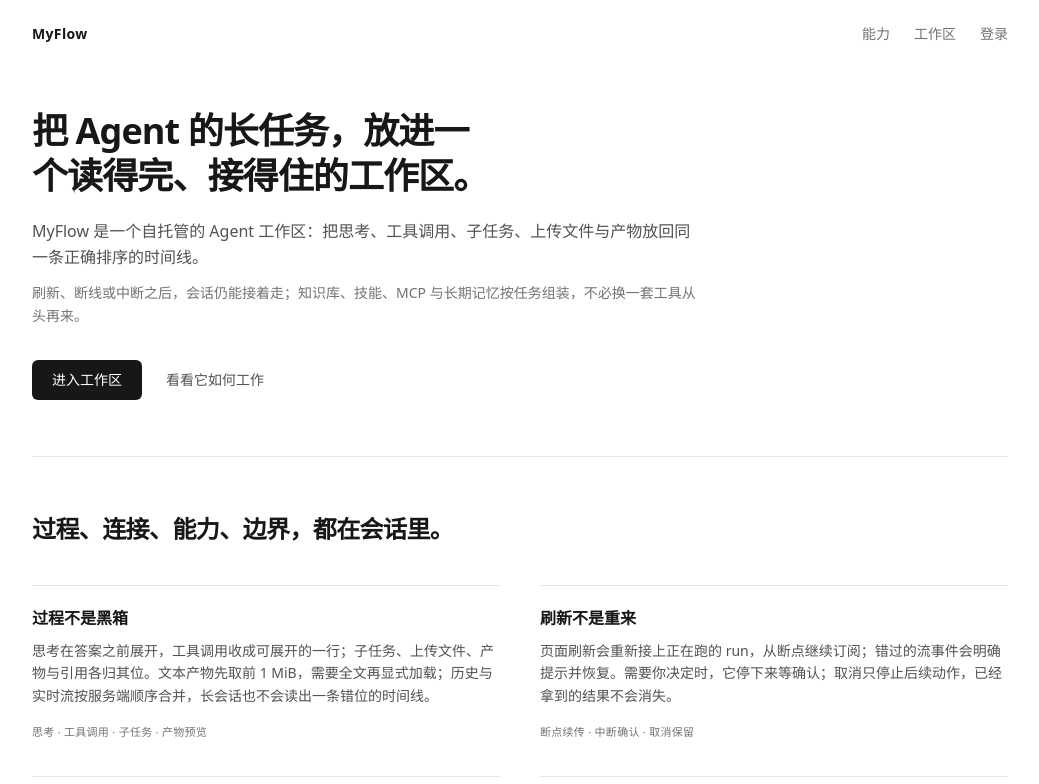
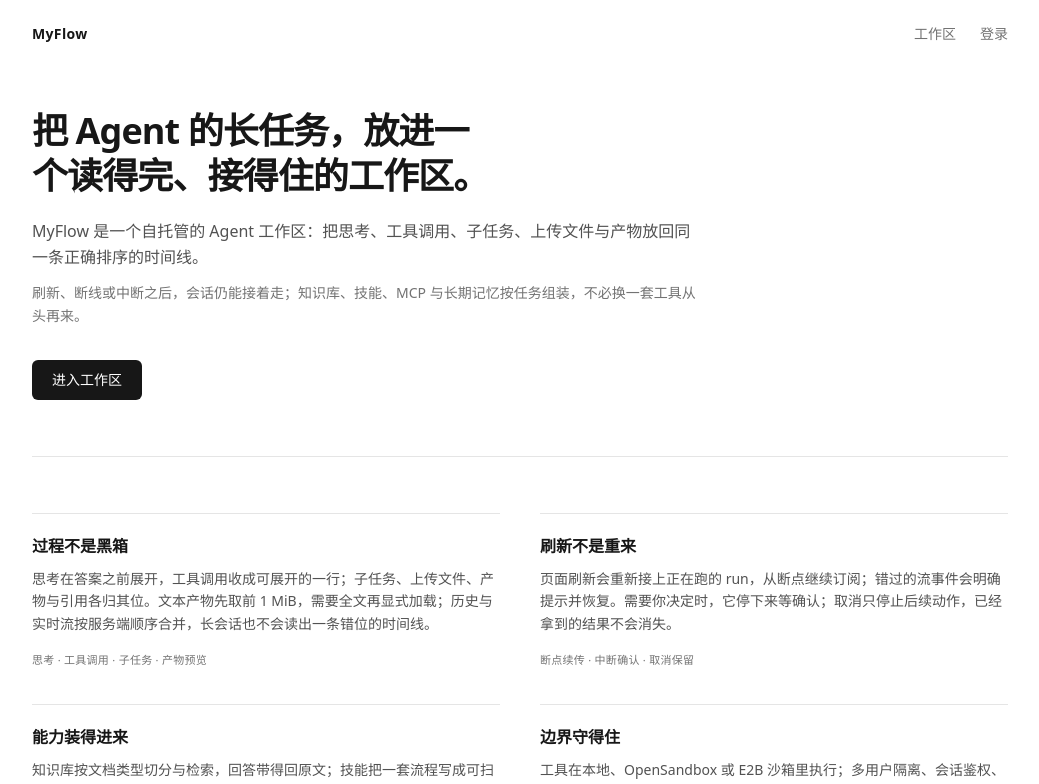
Before and after one commit to astrosta/myflow, a Next.js app in the folder frontend/: page / in a window 1280 px wide. Shown: the top 784 px of the page, without its empty margins (120-1159 px from the left). Built offline with nearby package versions, Linux system fonts and the light colour scheme; no server answers.

Commit message:
Remove unused task_context types and simplify the landing page.
EOF

Co-authored-by: Cursor <cursoragent@cursor.com>

```diff
--- a/frontend/src/app/page.tsx
+++ b/frontend/src/app/page.tsx
@@ -41,9 +41,6 @@ export default function LandingPage() {
           MyFlow
         </Link>
         <nav aria-label="主导航" className="flex items-center gap-6 text-sm text-neutral-500">
-          <a className="transition-colors hover:text-neutral-900" href="#capabilities">
-            能力
-          </a>
           <Link className="transition-colors hover:text-neutral-900" href="/workspace">
             工作区
           </Link>
@@ -62,30 +59,18 @@ export default function LandingPage() {
           <p className="mt-3 max-w-2xl text-sm leading-relaxed text-neutral-500">
             刷新、断线或中断之后，会话仍能接着走；知识库、技能、MCP 与长期记忆按任务组装，不必换一套工具从头再来。
           </p>
-          <div className="mt-8 flex flex-wrap items-center gap-x-6 gap-y-3">
+          <div className="mt-8">
             <Link
               className="inline-flex h-10 items-center rounded-md bg-neutral-900 px-5 text-sm font-medium text-white transition-colors hover:bg-neutral-700"
               href="/workspace"
             >
               进入工作区
             </Link>
-            <a
-              className="text-sm font-medium text-neutral-600 underline-offset-4 transition-colors hover:text-neutral-900 hover:underline"
-              href="#capabilities"
-            >
-              看看它如何工作
-            </a>
           </div>
         </section>
 
-        <section aria-labelledby="capabilities-title" className="py-14" id="capabilities">
-          <h2
-            className="max-w-3xl text-balance text-2xl font-semibold tracking-tight text-neutral-900"
-            id="capabilities-title"
-          >
-            过程、连接、能力、边界，都在会话里。
-          </h2>
-          <div className="mt-10 grid gap-x-10 gap-y-9 sm:grid-cols-2">
+        <section aria-label="工作区能力" className="py-14">
+          <div className="grid gap-x-10 gap-y-9 sm:grid-cols-2">
             {FEATURES.map((feature) => (
               <article className="border-t border-neutral-200 pt-5" key={feature.title}>
                 <h3 className="text-base font-semibold text-neutral-900">{feature.title}</h3>
```
Also changed, not shown: 1 other file (tests, documents, lock files or other folders).
